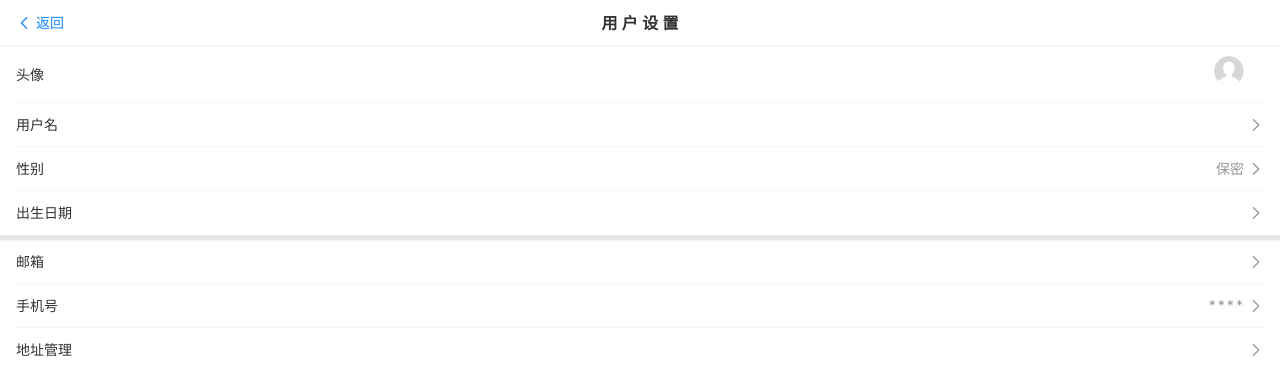
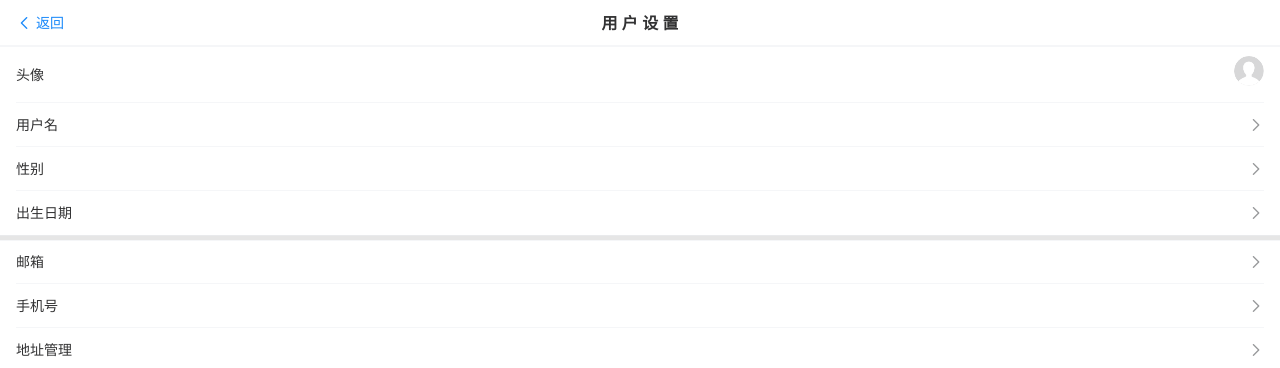
Before and after one commit to lw-yang/totoro-vue, a Vue app: page /setting in a window 1280 px wide. Shown: the top 368 px of the page. Built offline with nearby package versions, Linux system fonts and the light colour scheme.

Commit message:
fix[user]: 修正请求头添加token的bug

```diff
--- a/src/utils/request.js
+++ b/src/utils/request.js
@@ -10,10 +10,10 @@ const service = axios.create({
 // 给每个请求头部加上Token
 service.interceptors.request.use(
     config => {
-        if(store.getters.token) {
+        if(typeof store.getters.token === "string") {
             config.headers['X-Totoro-Token'] = store.getters.token
-            return config;
         }
+        return config;
     },
     err => {
         Notify("网络开小差了~");
--- a/src/views/user/Address.vue
+++ b/src/views/user/Address.vue
@@ -46,6 +46,10 @@
                     address.name = i.receiver
                     address.tel = i.receiverPhone
                     address.isDefault = i.defaultAddress !== 0
+
+                    if (address.isDefault === true){
+                        this.chosenAddressId = address.id
+                    }
                     this.list.push(address)
                 }
             }).catch(e => {
--- a/src/views/user/Setting.vue
+++ b/src/views/user/Setting.vue
@@ -4,7 +4,7 @@
         <van-cell-group class="setting-info">
 
             <van-cell title="头像" clickable  class="setting-info-avatar" @click="popupAvatar">
-                <van-uploader style="width:50px" :after-read="uploadAvatar">
+                <van-uploader  :after-read="uploadAvatar">
                     <div class="setting-info-avatar-upload">
                         <van-image
                             round
@@ -106,19 +106,18 @@
         },
         computed: {
             sexStr: function () {
-                if (this.sex == null){
-                    return ''
-                }
                 if (this.sex === 1){
                     return "男"
                 }else if (this.sex === 2){
                     return "女"
+                }else if (this.sex === 0){
+                    return "保密"
                 }else {
-                    return "保密"
+                    return ''
                 }
             },
             phoneStr: function () {
-                if (this.phone == null){
+                if (this.phone == null || this.phone === ''){
                     return null
                 }
                 let prefix = this.phone.substring(0, 3)
@@ -133,6 +132,7 @@
             },
             logout(){
                 window.localStorage.removeItem("token")
+                this.$store.commit("setToken", String)
                 this.$store.commit("setUser", Object)
                 this.$router.replace("/user")
             },
```
